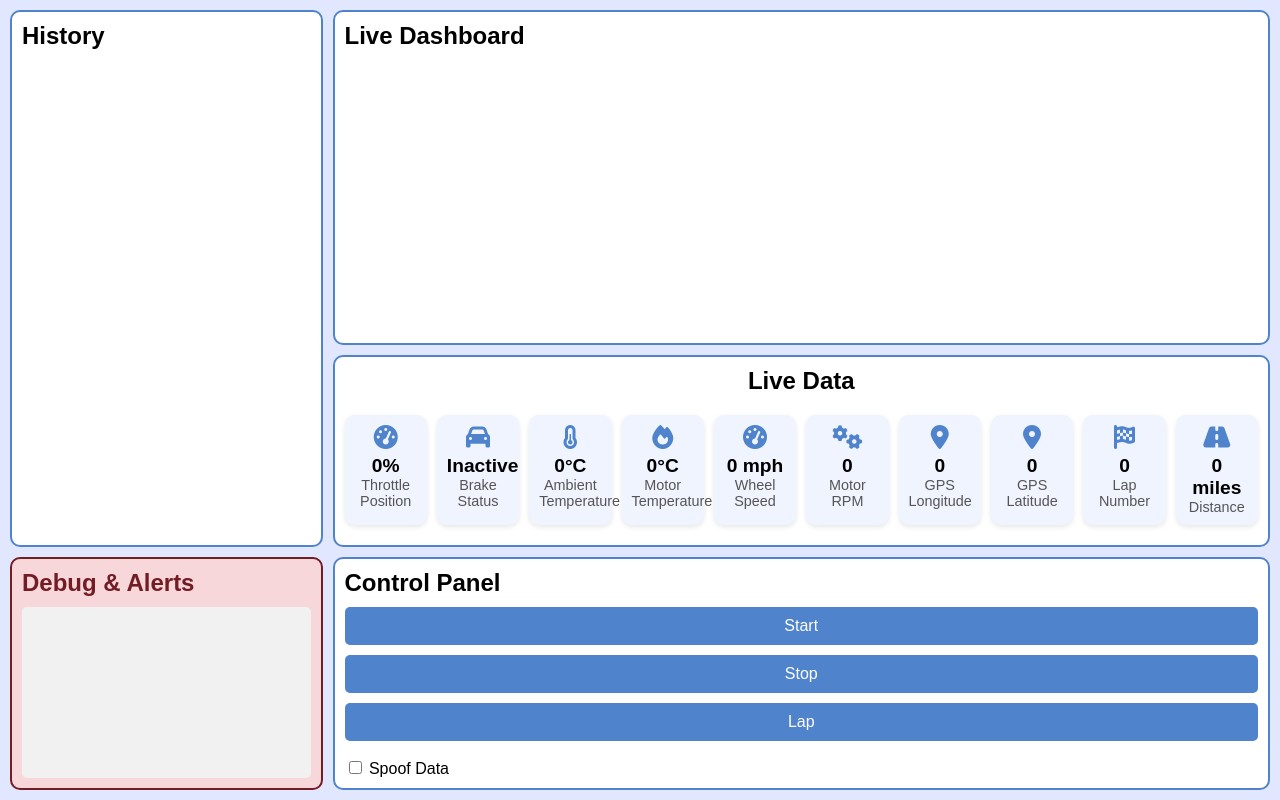
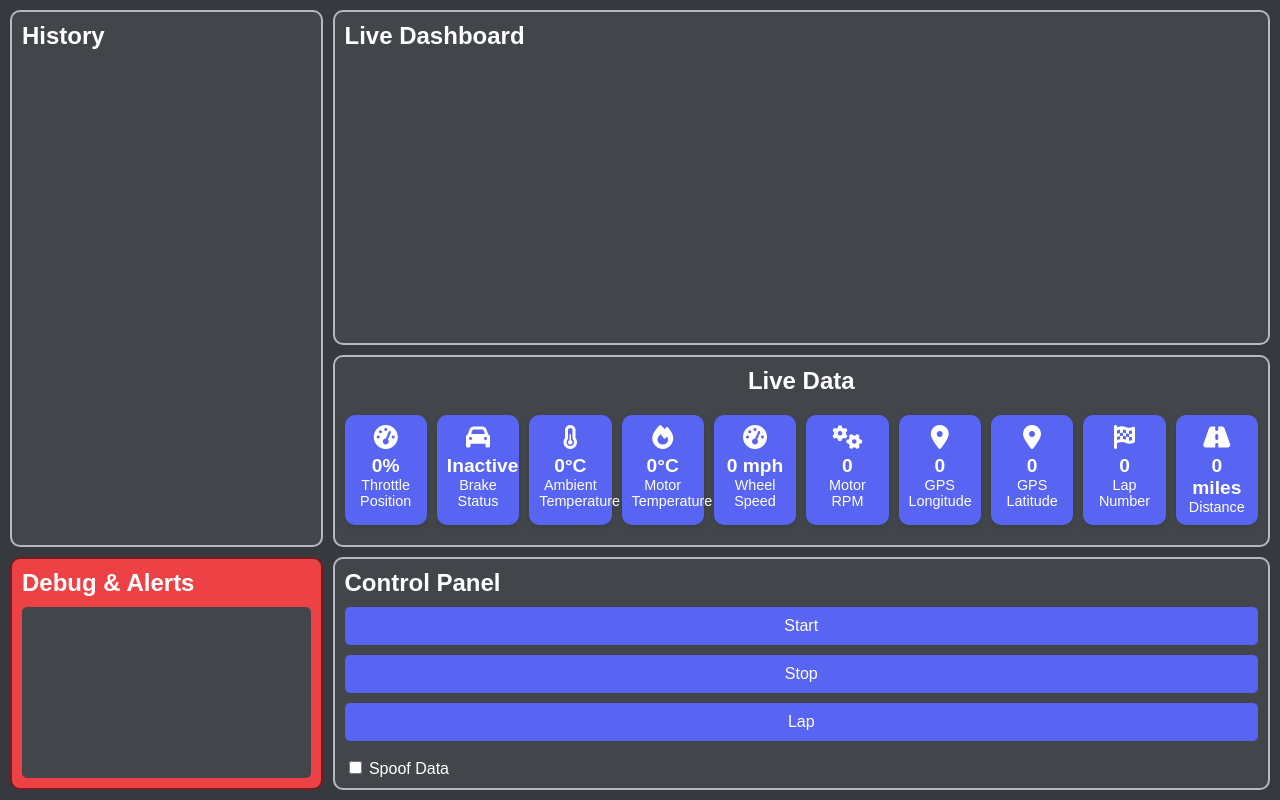
Before and after one commit to the-tech-pro/EGRAssist.github.io, a plain HTML site: page index.html in a window 1280 px wide. Drawn offline with nearby package versions, Linux system fonts and the light colour scheme.

Commit message:
Update styles.css

```diff
--- a/styles.css
+++ b/styles.css
@@ -1,174 +1,204 @@
-/* styles.css */
-
+/* Reset and global styles */
 body, html {
     margin: 0;
     padding: 0;
     height: 100%;
     width: 100%;
     font-family: 'Arial', sans-serif;
-    background-color: #e0e7ff;
+    background-color: #36393e; /* Background color for the whole page */
+    color: #5f86ad; /* Default text color for the body */
     box-sizing: border-box;
 }
 
+/* Main container grid layout */
 .container {
     display: grid;
-    grid-template-columns: 1fr 3fr;
-    grid-template-rows: repeat(3, 1fr) 1fr;
-    gap: 10px;
-    height: 100vh;
-    padding: 10px;
+    grid-template-columns: 1fr 3fr; /* Two columns: 1fr for history and debug, 3fr for dashboard and data */
+    grid-template-rows: repeat(3, 1fr) 1fr; /* Four rows: three equal rows and one for control panel */
+    gap: 10px; /* Spacing between grid items */
+    height: 100vh; /* Full viewport height */
+    padding: 10px; /* Padding inside the container */
     box-sizing: border-box;
 }
 
+/* General tile styles */
 .tile {
-    background-color: #fff;
-    border: 2px solid #4f83cc;
-    border-radius: 10px;
-    padding: 10px;
+    background-color: #424549; /* Background color for tiles */
+    border: 2px solid #B4BAC0; /* Border color and width for tiles */
+    border-radius: 10px; /* Rounded corners for tiles */
+    padding: 10px; /* Padding inside each tile */
     box-sizing: border-box;
     display: flex;
     flex-direction: column;
-    justify-content: space-between;
+    justify-content: space-between; /* Space out content vertically */
+    color: #FFFFFF; /* Default text color inside tiles */
 }
 
+/* History section styles */
 #history {
-    grid-row: span 3;
-    grid-column: 1 / 2;
-    overflow-y: auto; /* Scrollbar for history section */
+    grid-row: span 3; /* Spans the first three rows */
+    grid-column: 1 / 2; /* First column */
+    overflow-y: auto; /* Adds a scrollbar if content overflows vertically */
 }
 
+/* Layout for lap buttons inside the history section */
 #lapButtonsContainer {
     display: flex;
     flex-direction: column;
-    gap: 5px;
+    gap: 5px; /* Spacing between lap buttons */
 }
 
+/* Lap button styles */
 #lapButtonsContainer button {
-    width: 100%;
-    text-align: left;
-    margin: 0;
+    width: 100%; /* Full width of the container */
+    text-align: left; /* Align text to the left */
+    margin: 0; /* No margin */
+    color: #ffffff; /* Text color for lap buttons */
 }
 
+/* Debug section styles */
 #debug {
-    grid-row: 4 / 5;
-    grid-column: 1 / 2;
-    background-color: #f8d7da;
-    border-color: #721c24;
-    color: #721c24;
-    overflow-y: auto; /* Scrollbar for debug section */
+    grid-row: 4 / 5; /* Occupies the last row */
+    grid-column: 1 / 2; /* First column */
+    background-color: #ED4245; /* Background color for debug section */
+    border-color: #721c24; /* Border color for debug section */
+    color: #ffffff; /* Text color for debug section */
+    overflow-y: auto; /* Adds a scrollbar if content overflows vertically */
 }
 
+/* Live Dashboard section styles */
 #liveDashboard {
-    grid-row: span 2;
-    grid-column: 2 / 3;
+    grid-row: span 2; /* Spans the first two rows */
+    grid-column: 2 / 3; /* Second column */
     display: flex;
     flex-direction: column;
-    overflow: hidden;
+    overflow: hidden; /* Prevents content from overflowing */
 }
 
+/* Chart container styles */
 .chart-container {
-    flex-grow: 1;
+    flex-grow: 1; /* Takes up remaining vertical space */
     display: flex;
     justify-content: center;
     align-items: center;
-    overflow: hidden;
+    overflow: hidden; /* Prevents the chart from overflowing */
     position: relative;
+    color: #FFFFFF; /* Text color within the chart container */
 }
 
+/* Ensures the chart fills the container */
 canvas {
-    width: 100% !important;
-    height: 100% !important;
+    width: 100% !important; /* Chart width matches container */
+    height: 100% !important; /* Chart height matches container */
 }
 
+/* Live Data section styles */
 #liveData {
-    grid-row: 3 / 4;
-    grid-column: 2 / 3;
+    grid-row: 3 / 4; /* Occupies the third row */
+    grid-column: 2 / 3; /* Second column */
     display: flex;
     align-items: center;
-    justify-content: space-around;
+    justify-content: space-around; /* Evenly spaces out data items */
 }
 
+/* Layout for live data items inside the live data section */
 .live-data-grid {
     display: grid;
-    grid-template-columns: repeat(auto-fit, minmax(80px, 1fr));
-    grid-gap: 10px;
-    width: 100%;
-    padding: 10px;
+    grid-template-columns: repeat(auto-fit, minmax(80px, 1fr)); /* Responsive grid layout */
+    grid-gap: 10px; /* Spacing between data items */
+    width: 100%; /* Full width of the container */
+    padding: 10px; /* Padding inside the grid */
 }
 
+/* Styles for individual live data items */
 .live-data-item {
-    background-color: #f0f4ff;
-    border-radius: 10px;
-    text-align: center;
-    padding: 10px;
-    box-shadow: 0 2px 5px rgba(0, 0, 0, 0.1);
+    background-color: #5865F2; /* Background color for live data items */
+    border-radius: 10px; /* Rounded corners */
+    text-align: center; /* Center-align text */
+    padding: 10px; /* Padding inside each item */
+    box-shadow: 0 2px 5px rgba(0, 0, 0, 0.1); /* Light shadow effect */
+    color: #ffffff; /* Text color for live data items */
 }
 
+/* Icon styles for live data items */
 .live-data-item i {
-    font-size: 1.5em;
-    color: #4f83cc;
+    font-size: 1.5em; /* Larger icon size */
+    color: #ffffff; /* Icon color */
 }
 
+/* Span element styles within live data items */
 .live-data-item span {
-    display: block;
-    font-size: 1.2em;
-    margin-top: 5px;
-    font-weight: bold;
+    display: block; /* Block-level display */
+    font-size: 1.2em; /* Larger font size */
+    margin-top: 5px; /* Margin above the text */
+    font-weight: bold; /* Bold text */
 }
 
+/* Paragraph styles within live data items */
 .live-data-item p {
-    margin: 0;
-    font-size: 0.9em;
-    color: #555;
+    margin: 0; /* No margin */
+    font-size: 0.9em; /* Smaller font size */
+    color: #ffffff; /* Lighter text color */
 }
 
+/* Control Panel section styles */
 #controlPanel {
-    grid-row: 4 / 5;
-    grid-column: 2 / 3;
+    grid-row: 4 / 5; /* Occupies the last row */
+    grid-column: 2 / 3; /* Second column */
+    color: #FFFFFF; /* Text color for control panel */
 }
 
+/* Heading styles */
 h2 {
-    margin: 0 0 10px 0;
-    font-size: 1.5em;
+    margin: 0 0 10px 0; /* Margin below the heading */
+    font-size: 1.5em; /* Font size for headings */
+    color: #FFFFFF; /* Text color for headings */
 }
 
+/* Unordered list styles (not used in the current code) */
 ul {
-    list-style-type: none;
-    padding: 0;
-    margin: 0;
+    list-style-type: none; /* Removes bullet points */
+    padding: 0; /* Removes padding */
+    margin: 0; /* Removes margin */
 }
 
+/* Debug log styles */
 #debugLog {
-    flex-grow: 1;
-    padding: 10px;
-    background-color: #f1f1f1;
-    border-radius: 5px;
-    color: #333;
-    overflow-y: auto; /* Scrollbar for debug log */
-    max-height: 100%;
+    flex-grow: 1; /* Takes up remaining vertical space */
+    padding: 10px; /* Padding inside the debug log */
+    background-color: #424549; /* Background color for debug log */
+    border-radius: 5px; /* Rounded corners */
+    color: #ffffff; /* Text color for debug log */
+    overflow-y: auto; /* Adds a scrollbar if content overflows vertically */
+    max-height: 100%; /* Limits the height of the log */
 }
 
+/* Alert styles within the debug log */
 .debug-alert {
-    color: #721c24;
+    color: #ED4245; /* Red color for alerts */
 }
 
+/* Button styles */
 .btn {
-    padding: 10px 20px;
-    font-size: 1em;
-    background-color: #4f83cc;
-    color: white;
-    border: none;
-    border-radius: 5px;
-    cursor: pointer;
-    margin-bottom: 10px;
-    transition: background-color 0.3s;
+    padding: 10px 20px; /* Padding inside buttons */
+    font-size: 1em; /* Font size for buttons */
+    background-color: #5865F2; /* Button background color */
+    color: white; /* Button text color */
+    border: none; /* Removes border */
+    border-radius: 5px; /* Rounded corners */
+    cursor: pointer; /* Pointer cursor on hover */
+    margin-bottom: 10px; /* Margin below the button */
+    transition: background-color 0.3s; /* Smooth background color transition */
 }
 
+/* Hover state for buttons */
 .btn:hover {
-    background-color: #2f5b99;
+    background-color: #3C4270; /* Darker background on hover */
 }
 
+/* Checkbox label styles */
 #spoofData {
-    margin-top: 10px;
-    cursor: pointer;
+    margin-top: 10px; /* Margin above the checkbox label */
+    cursor: pointer; /* Pointer cursor on hover */
+    color: #B4BAC0; /* Text color for checkbox label */
 }
```
